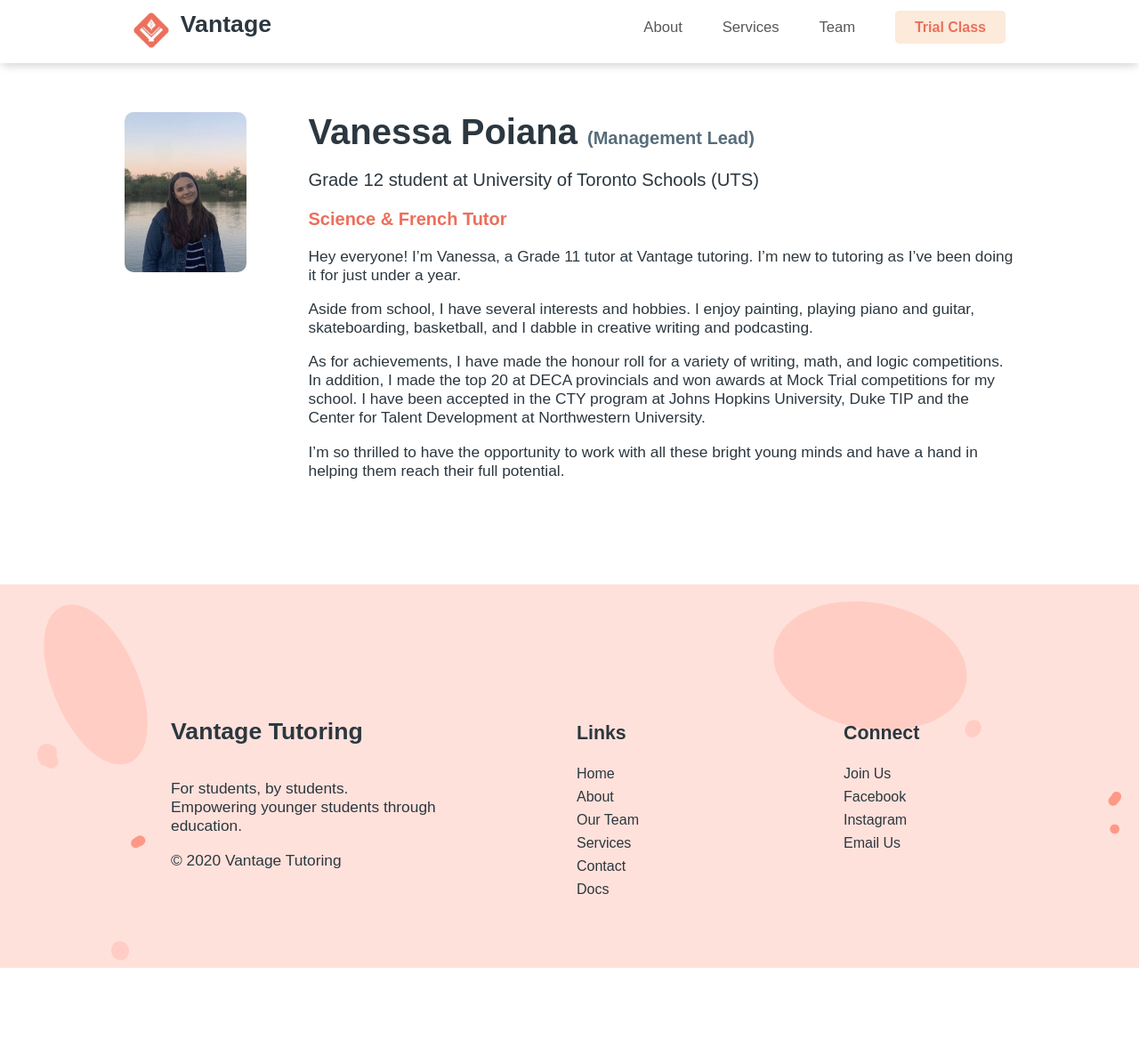
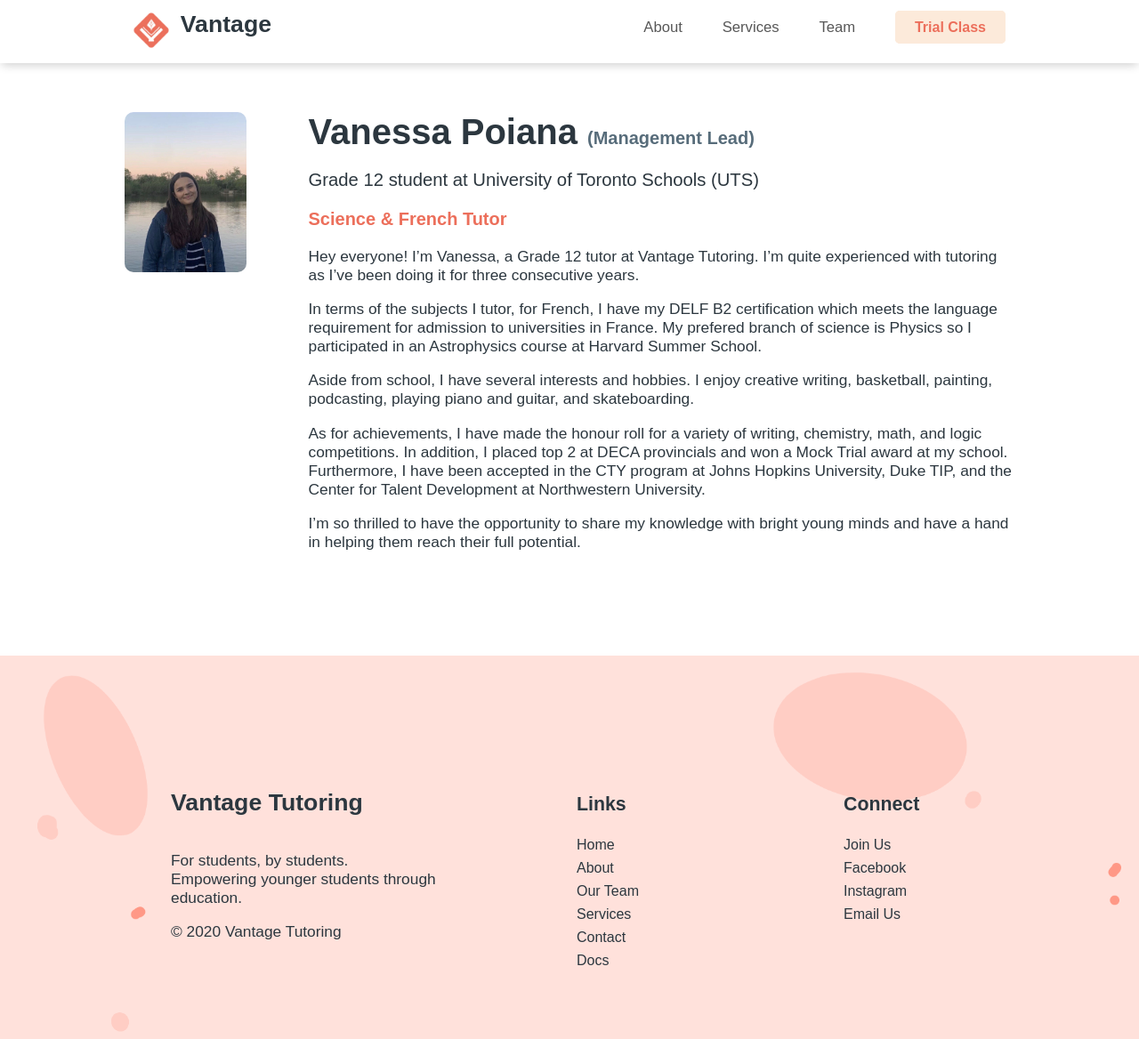
Before and after one commit to vantagetutoring/vantagetutoring.github.io, a Jekyll site: the page built from _team/vpoiana.md, in a window 1280 px wide and 1168 px high. Shown: the whole window at 89% size. Built offline with Jekyll 4.4.1, drawn with Linux system fonts in a browser that asks for light colours; nearby versions of some CDN libraries; some web fonts are replaced.

Commit message:
Update vpoiana.md

```diff
--- a/_team/vpoiana.md
+++ b/_team/vpoiana.md
@@ -9,10 +9,12 @@
 subject: "Science & French"
 ---
 
-Hey everyone! I'm Vanessa, a Grade 11 tutor at Vantage tutoring. I'm new to tutoring as I've been doing it for just under a year.
+Hey everyone! I'm Vanessa, a Grade 12 tutor at Vantage Tutoring. I'm quite experienced with tutoring as I've been doing it for three consecutive years.
 
-Aside from school, I have several interests and hobbies. I enjoy painting, playing piano and guitar, skateboarding, basketball, and I dabble in creative writing and podcasting.
+In terms of the subjects I tutor, for French, I have my DELF B2 certification which meets the language requirement for admission to universities in France. My prefered branch of science is Physics so I participated in an Astrophysics course at Harvard Summer School.
 
-As for achievements, I have made the honour roll for a variety of writing, math, and logic competitions. In addition, I made the top 20 at DECA provincials and won awards at Mock Trial competitions for my school. I have been accepted in the CTY program at Johns Hopkins University, Duke TIP and the Center for Talent Development at Northwestern University.
+Aside from school, I have several interests and hobbies. I enjoy creative writing, basketball, painting, podcasting, playing piano and guitar, and skateboarding.
 
-I'm so thrilled to have the opportunity to work with all these bright young minds and have a hand in helping them reach their full potential.
+As for achievements, I have made the honour roll for a variety of writing, chemistry, math, and logic competitions. In addition, I placed top 2 at DECA provincials and won a Mock Trial award at my school. Furthermore, I have been accepted in the CTY program at Johns Hopkins University, Duke TIP, and the Center for Talent Development at Northwestern University.
+
+I'm so thrilled to have the opportunity to share my knowledge with bright young minds and have a hand in helping them reach their full potential.
```
